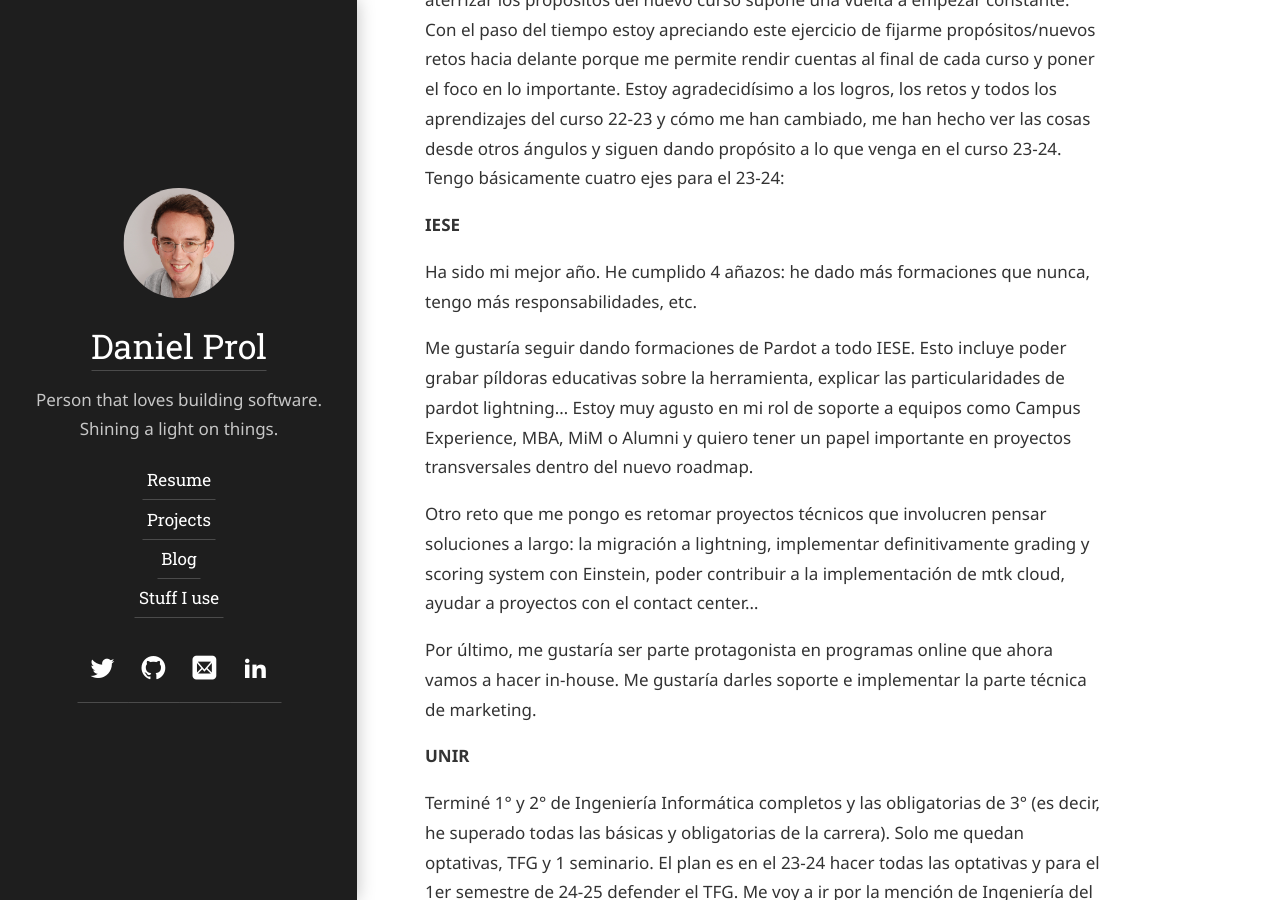
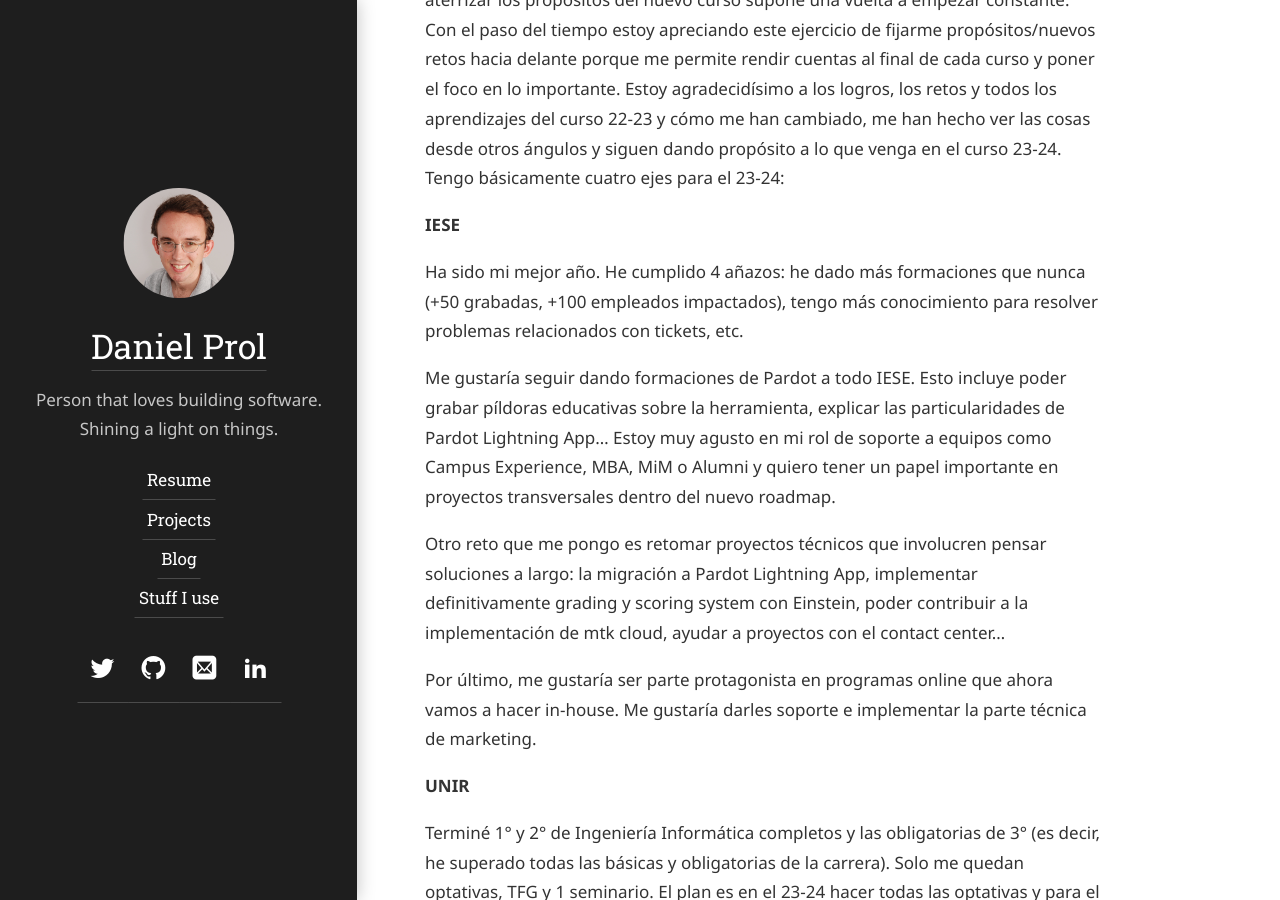
Before and after one commit to dprol/dprol.github.io, a Jekyll site: the page built from hydejack/_posts/2023-07-15-goals-23-24.md, in a window 1280 px wide and 900 px high, scrolled down 790 px. Built offline with Jekyll 4.4.1, drawn with Linux system fonts in a browser that asks for light colours; some web fonts are replaced; some of the changed text lies outside the part shown.

Commit message:
Update 2023-07-15-goals-23-24.md

```diff
--- a/hydejack/_posts/2023-07-15-goals-23-24.md
+++ b/hydejack/_posts/2023-07-15-goals-23-24.md
@@ -10,11 +10,11 @@
 
 **IESE**
 
-Ha sido mi mejor año. He cumplido 4 añazos: he dado más formaciones que nunca, tengo más responsabilidades, etc.
+Ha sido mi mejor año. He cumplido 4 añazos: he dado más formaciones que nunca (+50 grabadas, +100 empleados impactados), tengo más conocimiento para resolver problemas relacionados con tickets, etc.
 
-Me gustaría seguir dando formaciones de Pardot a todo IESE. Esto incluye poder grabar píldoras educativas sobre la herramienta, explicar las particularidades de pardot lightning... Estoy muy agusto en mi rol de soporte a equipos como Campus Experience, MBA, MiM o Alumni y quiero tener un papel importante en proyectos transversales dentro del nuevo roadmap.
+Me gustaría seguir dando formaciones de Pardot a todo IESE. Esto incluye poder grabar píldoras educativas sobre la herramienta, explicar las particularidades de Pardot Lightning App... Estoy muy agusto en mi rol de soporte a equipos como Campus Experience, MBA, MiM o Alumni y quiero tener un papel importante en proyectos transversales dentro del nuevo roadmap.
 
-Otro reto que me pongo es retomar proyectos técnicos que involucren pensar soluciones a largo: la migración a lightning, implementar definitivamente grading y scoring system con Einstein, poder contribuir a la implementación de mtk cloud, ayudar a proyectos con el contact center...
+Otro reto que me pongo es retomar proyectos técnicos que involucren pensar soluciones a largo: la migración a Pardot Lightning App, implementar definitivamente grading y scoring system con Einstein, poder contribuir a la implementación de mtk cloud, ayudar a proyectos con el contact center...
 
 Por último, me gustaría ser parte protagonista en programas online que ahora vamos a hacer in-house. Me gustaría darles soporte e implementar la parte técnica de marketing.
 
```
Also changed, not shown: other parts of hydejack/_posts/2023-07-15-goals-23-24.md (+2 -2 lines).
